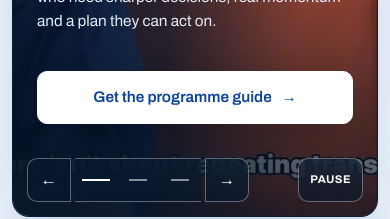
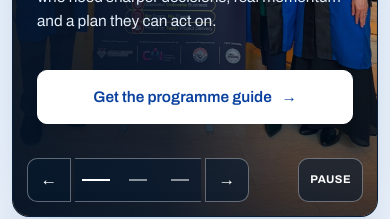
Before and after one commit to kepala-collab/emba-mba-site, a Next.js app: page /home in a window 390 px wide. Shown: the part 454-673 px from the top of the page. Built offline with nearby package versions, Linux system fonts and the light colour scheme; no server answers.

Commit message:
Polish responsive hero video alignment

```diff
--- a/src/app/globals.css
+++ b/src/app/globals.css
@@ -1035,13 +1035,14 @@ html[lang="zh-Hans"] .technical-term{font-family:var(--font-archivo),ui-sans-ser
 .home-slide.is-active{visibility:visible;opacity:1;z-index:1;pointer-events:auto;transition-delay:0s}
 .home-slide-media{overflow:hidden;background:#0b2442}
 .home-slide-media picture{display:block;width:100%;height:100%}.home-slide-media img,.home-slide-media video{display:block;width:100%;height:100%;object-fit:cover;object-position:var(--media-position,center);transform:translateZ(0);backface-visibility:hidden}
-.home-slide-video-poster{opacity:0}
+.home-slide-video-poster{position:absolute;inset:0;opacity:1}
+.home-slide-video{position:absolute;inset:0}
 .home-slide-shade{background:linear-gradient(90deg,rgba(5,20,39,.92) 0%,rgba(5,20,39,.77) 43%,rgba(5,20,39,.2) 78%,rgba(5,20,39,.12) 100%),linear-gradient(0deg,rgba(4,17,33,.75) 0%,transparent 45%)}
 .home-slide-copy{position:absolute;z-index:2;top:clamp(82px,14%,108px);right:clamp(28px,12vw,118px);bottom:104px;left:clamp(28px,5vw,62px);display:flex;max-width:670px;flex-direction:column;color:#fff}
 .home-slide-copy>.mono{margin:0 0 18px;color:#b9d8ff;font-size:.67rem;font-weight:600;letter-spacing:.16em;text-transform:uppercase}
 .home-slide-copy h1,.home-slide-copy h2{max-width:14ch;padding-block:.04em .08em;color:#fff;font-size:clamp(3rem,4.25vw,4.35rem);font-weight:470;line-height:1.05;letter-spacing:-.008em;text-wrap:balance}
 .home-slide-lede{max-width:57ch;margin:22px 0 28px;color:#e4edf8;font-size:clamp(1rem,1.4vw,1.13rem);line-height:1.65}
-.home-slide-action{align-self:flex-start;margin-top:auto;border-color:#fff;background:#fff;color:#0b429e;box-shadow:0 12px 32px rgba(0,0,0,.18)}
+.home-slide-action{align-self:flex-start;min-height:54px;margin-top:auto;border-color:#fff;background:#fff;color:#0b429e;box-shadow:0 12px 32px rgba(0,0,0,.18)}
 .home-slide-action:hover{border-color:#dbeaff;background:#dbeaff;color:#082e6e}
 .home-slider-controls{position:absolute;z-index:4;right:22px;bottom:20px;left:22px;display:flex;align-items:center;gap:4px}
 .home-slider-arrow,.home-slider-pause,.home-slider-dots button{display:grid;place-items:center;min-width:44px;height:44px;border:1px solid rgba(255,255,255,.35);background:rgba(6,25,47,.58);color:#fff;cursor:pointer;backdrop-filter:blur(10px);transition:background var(--duration-fast),border-color var(--duration-fast)}
@@ -1058,7 +1059,7 @@ html[lang="zh-Hans"] .technical-term{font-family:var(--font-archivo),ui-sans-ser
   .programme-editorial-banner img{aspect-ratio:16/9}
   .home-hero-stage{padding-top:20px}
   .home-hero-stage-grid{grid-template-columns:1fr;gap:24px}
-  .home-slider{height:clamp(590px,78vw,720px)}
+  .home-slider{height:clamp(540px,68vw,640px)}
   .home-hero-stage .working-hero-form{max-width:760px}
 }
 @media(max-width:640px){
@@ -1073,9 +1074,14 @@ html[lang="zh-Hans"] .technical-term{font-family:var(--font-archivo),ui-sans-ser
   .home-slide-copy>.mono{margin-bottom:14px;font-size:.61rem;line-height:1.5}
   .home-slide-copy h1,.home-slide-copy h2{max-width:12.5ch;font-size:clamp(2.3rem,10.4vw,3.05rem);line-height:1.09;letter-spacing:0}
   .home-slide-lede{margin:16px 0 22px;font-size:.96rem;line-height:1.55}
-  .home-slide-action{width:100%;margin-top:auto}
+  .home-slide-action{width:100%;height:54px;margin-top:auto;white-space:nowrap}
   .home-slider-controls{right:14px;bottom:14px;left:14px}
   .home-slider-pause{padding-inline:11px}
+}
+@media(min-width:1024px){
+  .home-hero-stage-grid{align-items:stretch}
+  .home-hero-stage-grid>.reveal{height:100%}
+  .home-slider{height:100%;min-height:680px}
 }
 @media(prefers-reduced-motion:reduce){
   .home-slide{transition:none}
--- a/src/components/site/HomeHeroSlider.tsx
+++ b/src/components/site/HomeHeroSlider.tsx
@@ -14,8 +14,9 @@ const SLIDES = [
     kind: "video" as const,
     src: "/media/home-graduation-loop.mp4",
     poster: "/brand/abc-graduation-poster.jpg",
-    position: "center 45%",
-    mobilePosition: "center 48%",
+    mobilePoster: "/brand/community/graduation-graduates-2.jpeg",
+    position: "left 45%",
+    mobilePosition: "center 44%",
   },
   {
     kicker: "One live business challenge",
@@ -35,7 +36,7 @@ const SLIDES = [
     kicker: "Real people · recognised completion",
     title: "The work leads somewhere visible.",
     body: "Join a practitioner-led programme completed by 154 graduates across 17 cohorts: 16 English cohorts and the first Mandarin cohort.",
-    action: "Meet the programme community",
+    action: "Meet the community",
     href: "/asian-business-consulting#abc-film",
     kind: "image" as const,
     src: "/brand/community/graduation-cohort.jpeg",
@@ -141,15 +142,18 @@ export default function HomeHeroSlider() {
               >
                 {slide.kind === "video" ? (
                   <>
-                    <Image
-                      className="home-slide-video-poster"
-                      src={slide.poster}
-                      alt="Future Ready Executive MBA graduation highlights"
-                      fill
-                      priority
-                      fetchPriority="high"
-                      sizes="(max-width: 900px) 100vw, 68vw"
-                    />
+                    <picture>
+                      <source media="(max-width: 640px)" srcSet={slide.mobilePoster} />
+                      <img
+                        className="home-slide-video-poster"
+                        src={slide.poster}
+                        alt="Future Ready Executive MBA graduation highlights"
+                        width={1600}
+                        height={900}
+                        loading="eager"
+                        decoding="async"
+                      />
+                    </picture>
                     <video
                       ref={videoRef}
                       className="home-slide-video"
```
Also changed, not shown: release-id.txt.
